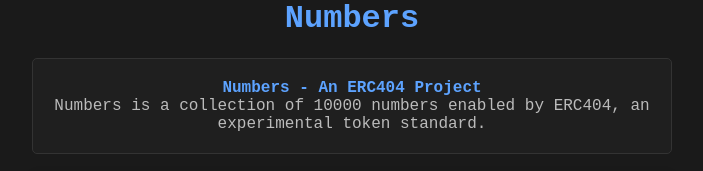
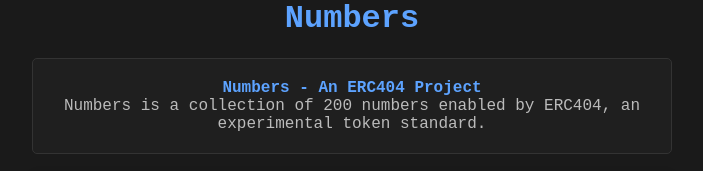
Before and after one commit to testmankolx/test35, a plain HTML site: page index.html in a window 1280 px wide. Shown: the top 171 px of the page, without its empty margins (288-991 px from the left). Drawn offline with Linux system fonts and the light colour scheme.

Commit message:
Update index.html

```diff
--- a/index.html
+++ b/index.html
@@ -88,7 +88,7 @@ header h1 {
 </header>
 <div class="info-box" style="text-align: center;">
     <div class="title" style="text-align:">Numbers - An ERC404 Project</div>
-    <div class="text">Numbers is a collection of 10000 numbers enabled by ERC404, an experimental token standard.</div>
+    <div class="text">Numbers is a collection of 200 numbers enabled by ERC404, an experimental token standard.</div>
 </div>
 <div class="container">
     <img src="https://i.imgur.com/bkaAR0A.gif" width="100%" height="300" alt="image">
```
